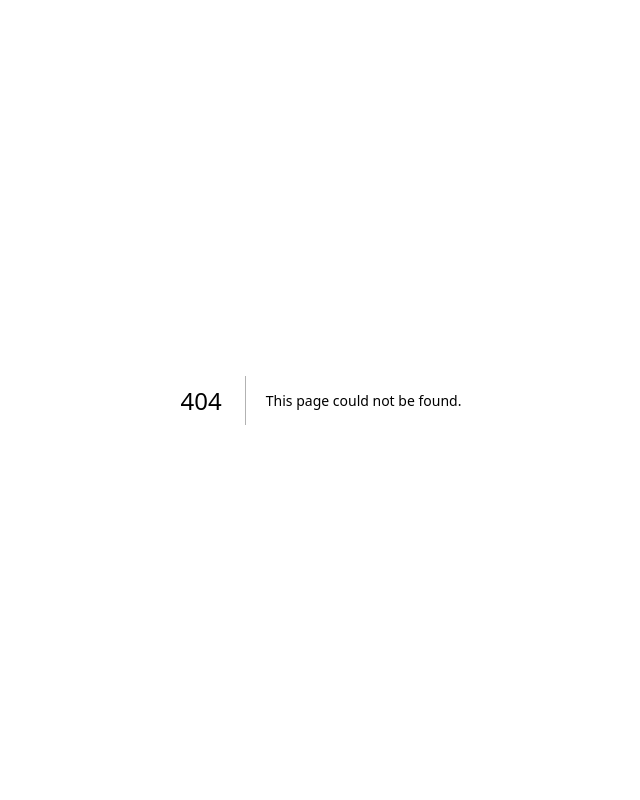
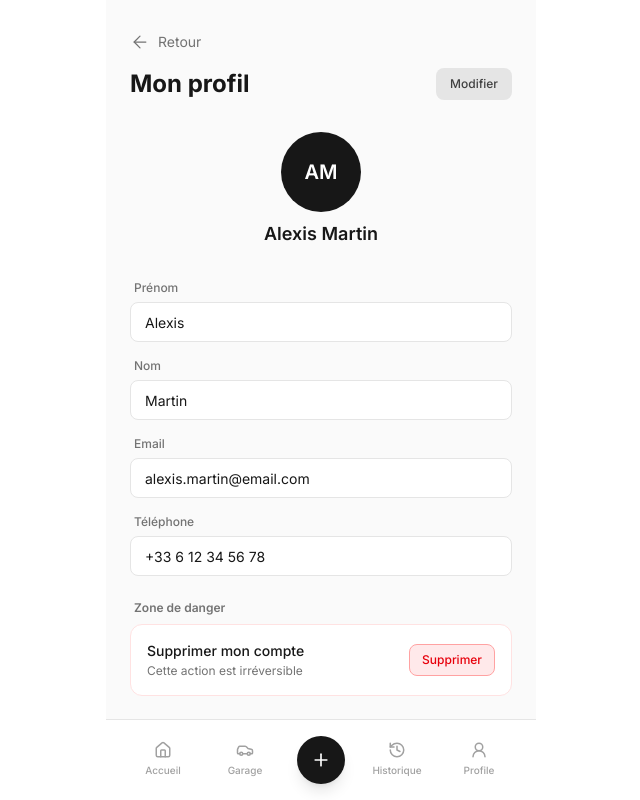
Before and after one commit to FlytziTv/MyDriveLog, a Next.js app: page /profile/personal-info in a window 1280 px wide. Before the commit this address had no page. Shown: the whole page, without its empty margins (319-959 px from the left). Built offline with nearby package versions, Linux system fonts and the light colour scheme.

Commit message:
feat: ajouter la page d'informations personnelles avec édition et suppression de compte

```diff
--- /dev/null
+++ b/app/(app)/profile/personal-info/page.tsx
@@ -0,0 +1,120 @@
+"use client";
+
+import { useState } from "react";
+import { GroupInput, InputBase, LabelBase } from "@/components/ui/Input";
+import { SectionProfile } from "@/components/profile/Sections";
+import { ArrowLeft, Camera } from "lucide-react";
+import Link from "next/link";
+
+const InfoItems = [
+  { label: "Prénom", key: "prenom" as const, type: "text" },
+  { label: "Nom", key: "nom" as const, type: "text" },
+  { label: "Email", key: "email" as const, type: "email" },
+  { label: "Téléphone", key: "telephone" as const, type: "tel" },
+];
+
+export default function PersonnalInfo() {
+  const [personalEditing, setPersonalEditing] = useState(false);
+  const [personalInfo, setPersonalInfo] = useState({
+    prenom: "Alexis",
+    nom: "Martin",
+    email: "alexis.martin@email.com",
+    telephone: "+33 6 12 34 56 78",
+  });
+  const [personalDraft, setPersonalDraft] = useState({
+    prenom: "Alexis",
+    nom: "Martin",
+    email: "alexis.martin@email.com",
+    telephone: "+33 6 12 34 56 78",
+  });
+
+  const editing = personalEditing;
+  const setEditing = setPersonalEditing;
+  const draft = personalDraft;
+  const setDraft = setPersonalDraft;
+  const save = () => {
+    setPersonalInfo(draft);
+    setEditing(false);
+  };
+
+  return (
+    <>
+      <div className="flex flex-col gap-4">
+        <Link
+          href="/profile"
+          className="flex items-center gap-2 text-neutral-500"
+        >
+          <ArrowLeft className="w-5 h-5" strokeWidth={1.5} />
+          <span className="text-sm">Retour</span>
+        </Link>
+
+        <div className="flex flex-row items-center justify-between gap-0">
+          <h2 className="text-2xl font-bold text-neutral-900">Mon profil</h2>
+          <button
+            onClick={() => (editing ? save() : setEditing(true))}
+            className={`h-8 px-3.5 rounded-lg text-xs font-medium transition-colors cursor-pointer ${editing ? "bg-neutral-900 text-white" : "bg-neutral-200 text-neutral-700 hover:bg-neutral-200"}`}
+          >
+            {editing ? "Enregistrer" : "Modifier"}
+          </button>
+        </div>
+      </div>
+
+      {/* Avatar */}
+      <div className="flex flex-col gap-2 items-center my-2">
+        <div className="relative">
+          <div className="w-20 h-20 shrink-0 rounded-full bg-neutral-900 flex items-center justify-center text-xl font-semibold text-white">
+            {personalInfo.prenom[0]}
+            {personalInfo.nom[0]}
+          </div>
+          {editing && (
+            <div className="absolute -bottom-1 -right-1 w-7 h-7 bg-neutral-900 rounded-full flex items-center justify-center border-2 border-white cursor-pointer">
+              <Camera size={14} className="text-white" strokeWidth={2} />
+            </div>
+          )}
+        </div>
+        {!editing && (
+          <p className=" text-lg font-semibold text-neutral-900">
+            {personalInfo.prenom} {personalInfo.nom}
+          </p>
+        )}
+      </div>
+
+      {/* Personal Information */}
+      <div className="flex flex-col gap-4">
+        {InfoItems.map((field) => (
+          <GroupInput key={field.key}>
+            <LabelBase label={field.label} />
+            {editing ? (
+              <InputBase
+                type={field.type}
+                value={draft[field.key]}
+                onChange={(e) =>
+                  setDraft({ ...draft, [field.key]: e.target.value })
+                }
+              />
+            ) : (
+              <InputBase type={field.type} value={draft[field.key]} disabled />
+            )}
+          </GroupInput>
+        ))}
+      </div>
+
+      {/* Red Zone */}
+      <SectionProfile title="Zone de danger">
+        <div className="bg-white border border-red-100 rounded-xl p-4 flex items-center justify-between">
+          <div className="flex flex-col gap-0.5">
+            <p className="text-sm font-medium text-neutral-900">
+              Supprimer mon compte
+            </p>
+            <p className="text-xs text-neutral-500">
+              Cette action est irréversible
+            </p>
+          </div>
+          <button className="h-8 px-3 border border-red-300 bg-red-500/10 text-red-600 rounded-lg text-[12px] font-medium cursor-pointer hover:bg-red-500/20 transition-colors duration-300">
+            Supprimer
+          </button>
+        </div>
+      </SectionProfile>
+    </>
+  );
+}
```
